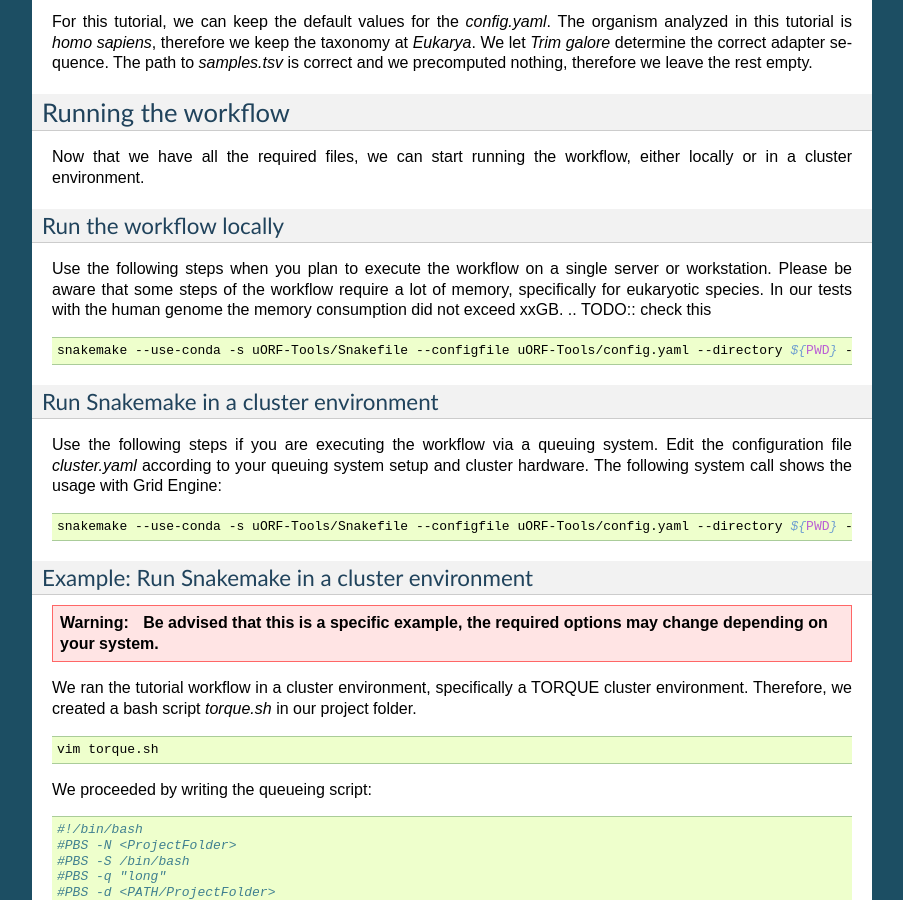
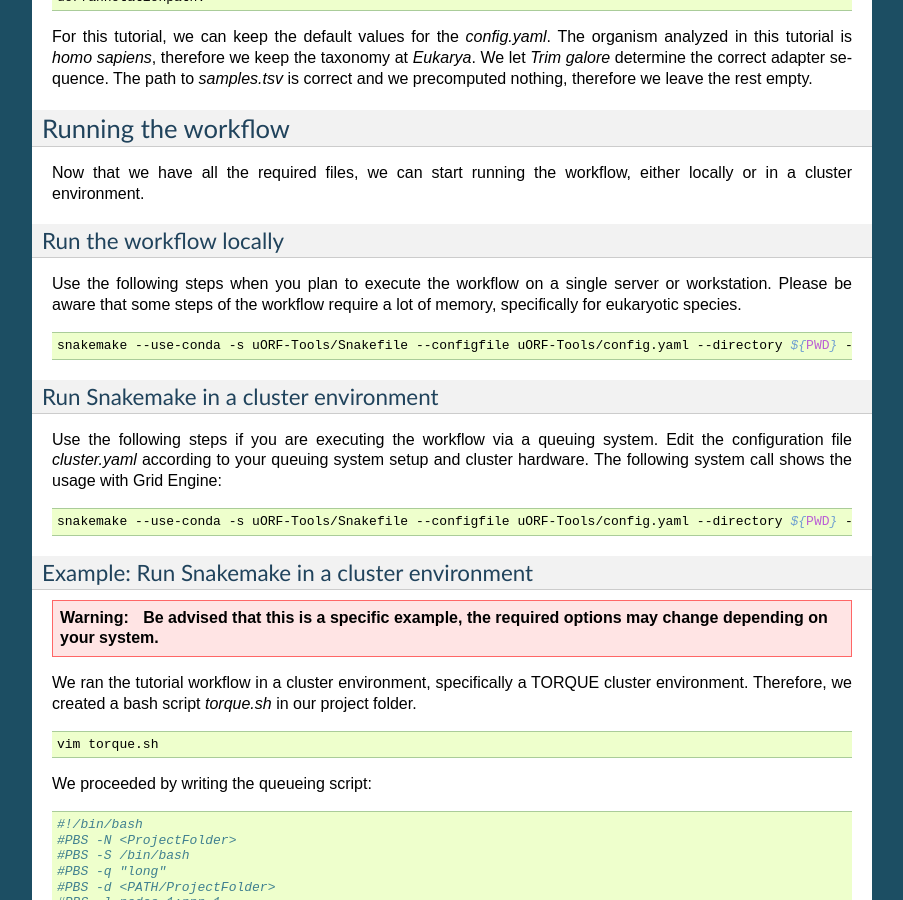
Before and after one commit to RickGelhausen/uORF-Tools_ReadTheDocs, a Sphinx documentation site: the page built from docs/source/example-workflow.rst, in a window 1280 px wide and 900 px high, scrolled down 4464 px. Shown: the whole window, without its empty margins (198-1101 px from the left). Built offline with Sphinx 7.4.7, drawn with Linux system fonts in a browser that asks for light colours; cross-references to code outside the pages are shown as plain code; some of the changed text lies outside the part shown.

```diff
--- a/docs/source/example-workflow.rst
+++ b/docs/source/example-workflow.rst
@@ -204,9 +205,7 @@ Run the workflow locally
 ************************
 
 Use the following steps when you plan to execute the workflow on a single server or workstation. Please be aware that some steps
-of the workflow require a lot of memory, specifically for eukaryotic species. In our tests with the human genome the memory
-consumption did not exceed xxGB.
-.. TODO:: check this
+of the workflow require a lot of memory, specifically for eukaryotic species.
 
 .. code-block:: bash
 
```
Also changed, not shown: other parts of docs/source/example-workflow.rst (+3 -2 lines), docs/source/overview.rst (+4 -4 lines).
